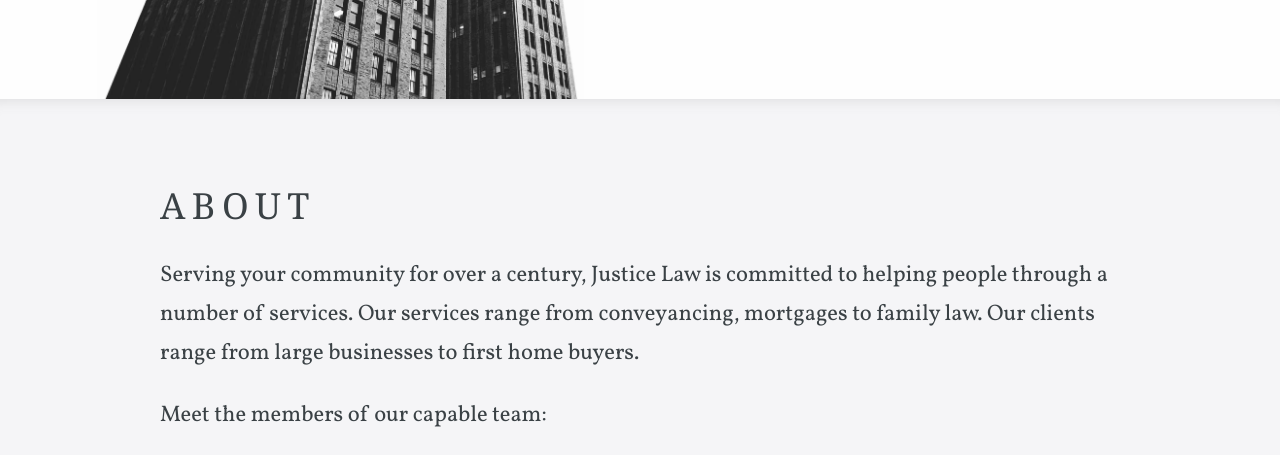
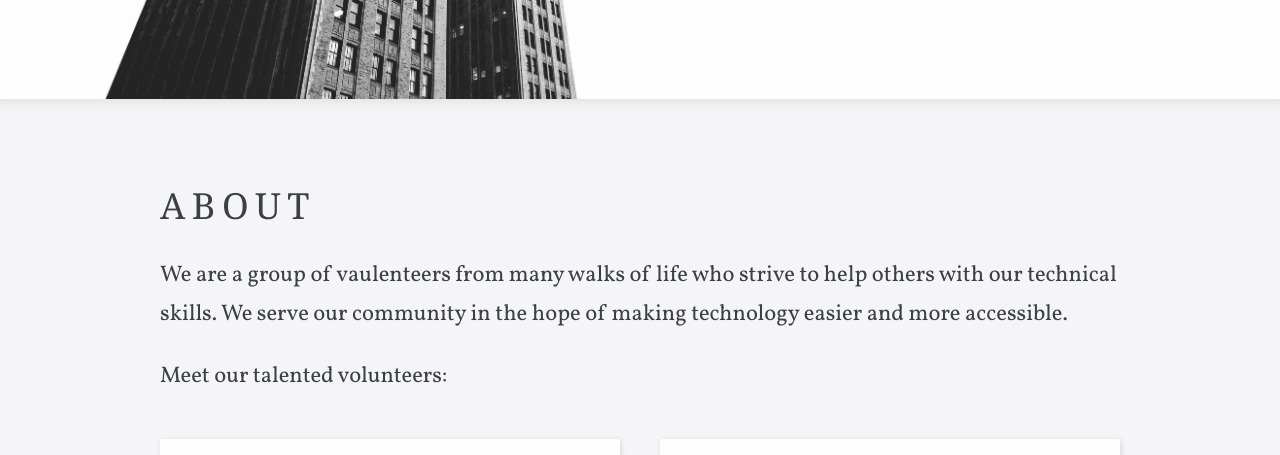
Before and after one commit to chasemassey/StsJusticeTemplate, a Jekyll site: the page built from about.html, in a window 1280 px wide and 900 px high, scrolled down 321 px, cut to the strip 0-455 px from the top of the window. Built offline with Jekyll 4.4.1, drawn with Linux system fonts in a browser that asks for light colours; some web fonts are replaced.

Commit message:
Update about.html

```diff
--- a/about.html
+++ b/about.html
@@ -9,11 +9,11 @@
 
 <div class="editable">
 	<p>
-		Serving your community for over a century, Justice Law is committed to helping people through a number of services.
-		Our services range from conveyancing, mortgages to family law. Our clients range from large businesses to first home buyers.
+		We are a group of vaulenteers from many walks of life who strive to help others with our technical skills.
+		We serve our community in the hope of making technology easier and more accessible.
 	</p>
 
-	<p>Meet the members of our capable team:</p>
+	<p>Meet our talented volunteers:</p>
 </div>
 
 <p class="editor-link"><a href="cloudcannon:collections/_staff_members" class="btn"><strong>&#9998;</strong> Update Staff Members</a></p>
```
